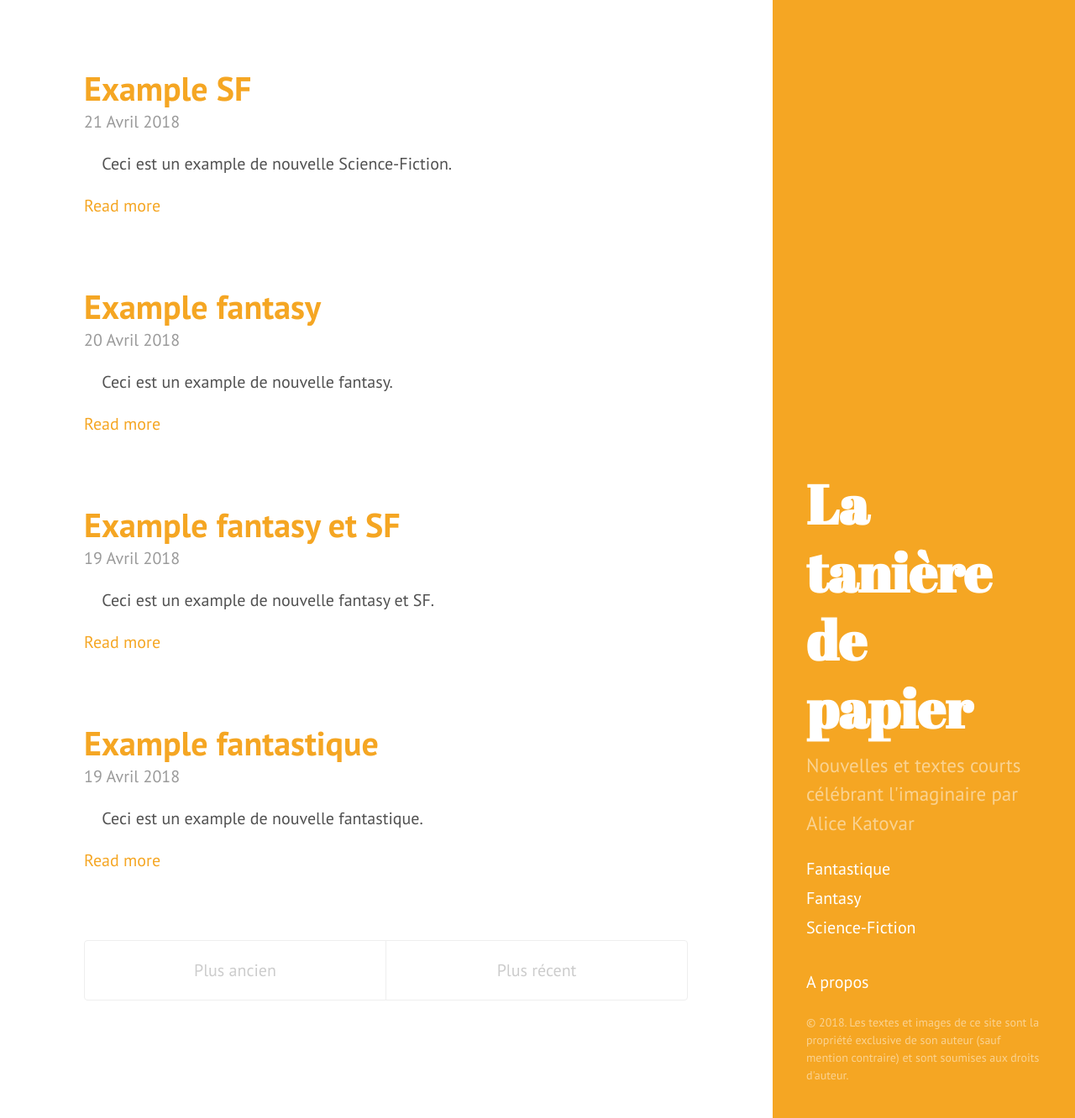
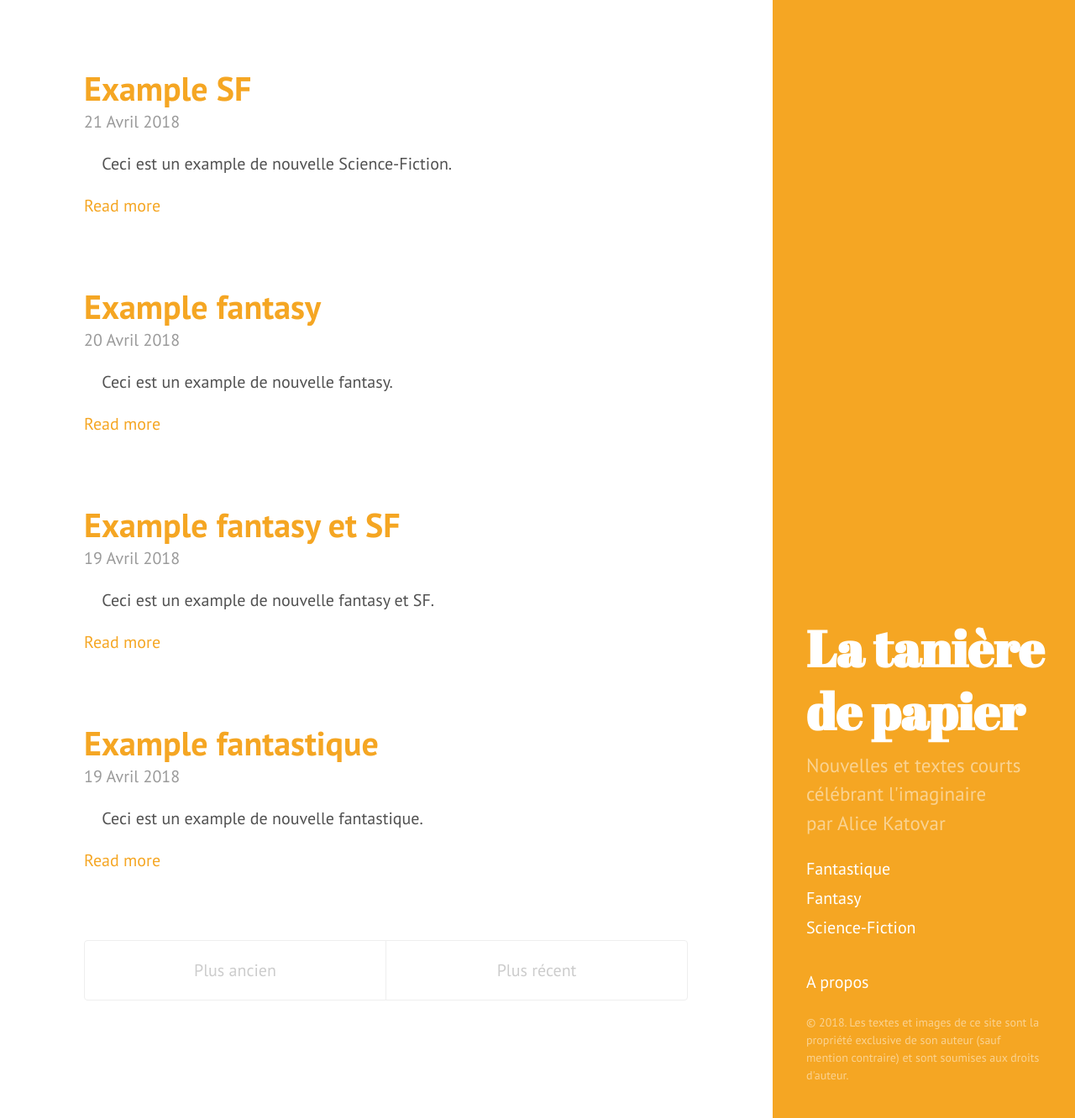
Before and after one commit to spheresdesar/allstories, a Jekyll site: the page built from index.html, in a window 1280 px wide and 1332 px high. Shown: the whole window at 84% size. Built offline with Jekyll 4.4.1, drawn with Linux system fonts in a browser that asks for light colours; the list of posts is cut into pages by our own code.

```diff
--- a/_config.yml
+++ b/_config.yml
@@ -7,9 +7,9 @@ permalink:        pretty
 relative_permalinks: false
 
 # Setup
-title:            La tanière de papier
+title:            'La&nbsp;tanière de&nbsp;papier'
 tagline:          'Nouvelles et textes courts'
-description:      'Nouvelles et textes courts célébrant l''imaginaire par Alice Katovar'
+description:      'Nouvelles et textes courts célébrant l''imaginaire<br/>par Alice Katovar'
 url:              http://latanieredepapier.com
 baseurl:          /
 
--- a/public/css/hyde.css
+++ b/public/css/hyde.css
@@ -80,7 +80,7 @@ html {
   color: #fff;
   margin-top: 0;
   font-family: "Abril Fatface", serif;
-  font-size: 3.25rem;
+  font-size: 3rem;
 }
 
 /* Sidebar nav */
```
